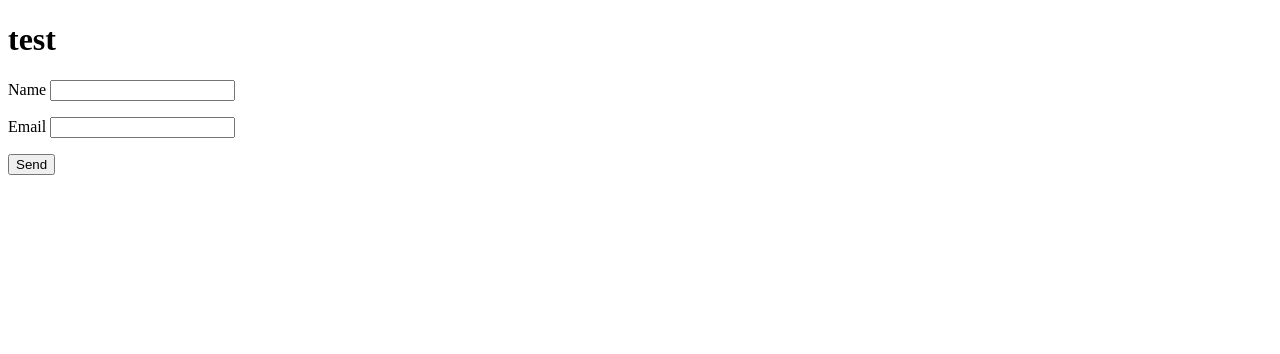
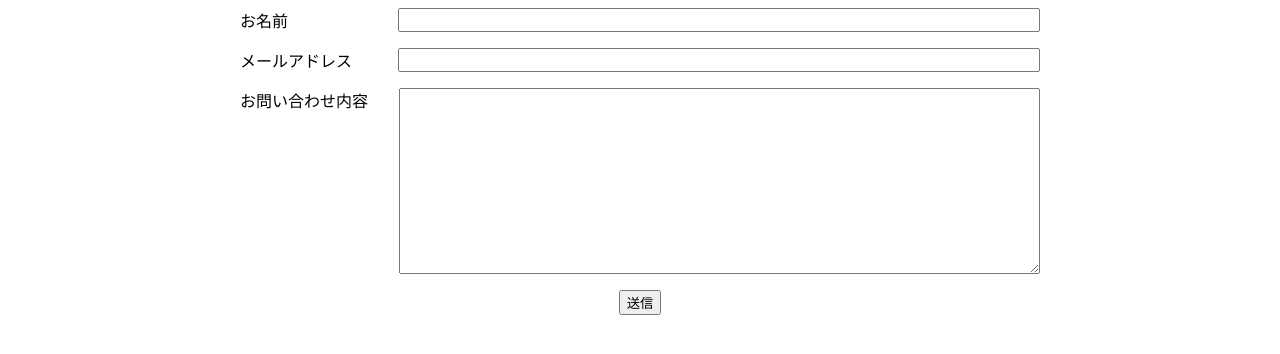
Before and after one commit to urokoinko/form-practice, a Nuxt app: page /contact in a window 1280 px wide. Shown: the top 354 px of the page. Built offline with nearby package versions, Linux system fonts and the light colour scheme.

Commit message:
form test

```diff
--- a/pages/contact.vue
+++ b/pages/contact.vue
@@ -1,15 +1,52 @@
 <template>
-  <h1>test</h1>
-  <form name="contact" data-netlify="true">
+  <div class="container">
+    <form
+      class="contact_form"
+      name="contact"
+      method="POST"
+      data-netlify="true"
+    >
     <input type="hidden" name="form-name" value="contact" />
-    <p>
-      <label>Name <input type="text" name="name" /></label>
-    </p>
-    <p>
-      <label>Email <input type="email" name="email" /></label>
-    </p>
-    <p>
-      <button type="submit">Send</button>
-    </p>
-  </form>
+      <div class="contact_item">
+        <label for="name">お名前</label>
+        <input type="text" id="name" name="name" autocomplete="name" />
+      </div>
+      <div class="contact_item">
+        <label for="email">メールアドレス</label>
+        <input
+          type="email"
+          id="email"
+          name="email"
+          autocomplete="email"
+        />
+      </div>
+      <div class="contact_item">
+        <label for="message">お問い合わせ内容</label>
+        <textarea id="message" rows="12" name="message"></textarea>
+      </div>
+      <div class="contact_submit">
+        <button type="submit">送信</button>
+      </div>
+    </form>
+  </div>
 </template>
+<style scoped>
+.container {
+  max-width: 800px;
+  margin: 0 auto;
+}
+.contact_form .contact_item {
+  display: flex;
+  margin-bottom: 2%;
+}
+.contact_form .contact_item label {
+  width: 20%;
+}
+.contact_form .contact_item input,
+.contact_form .contact_item textarea {
+  width: 80%;
+}
+.contact_form .contact_submit {
+  text-align: center;
+}
+</style>
```
